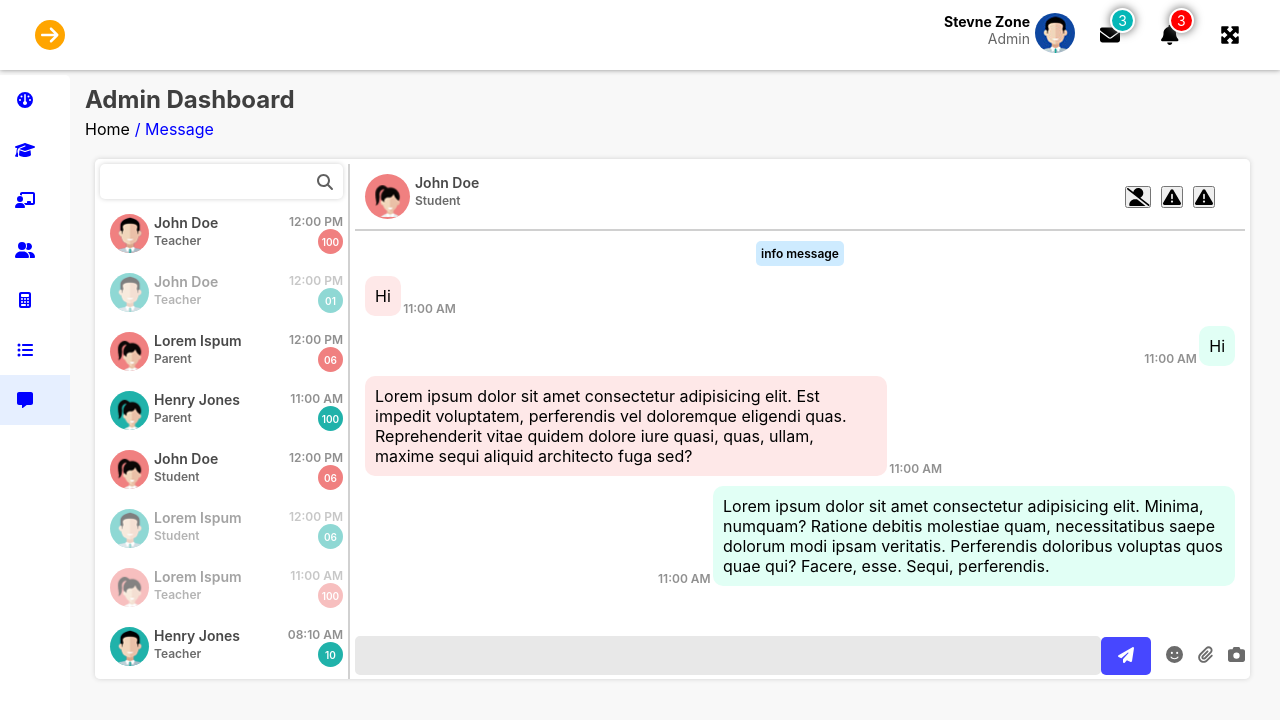
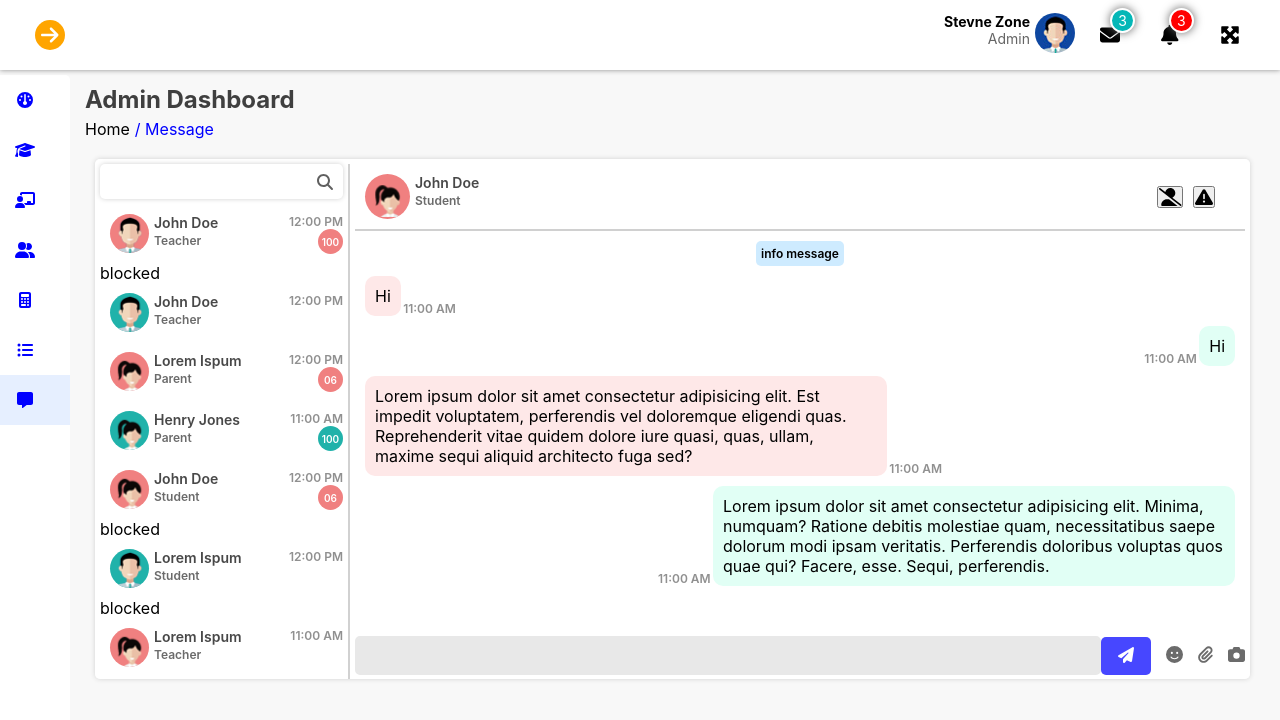
Before and after one commit to Vinoth82003/school_frontend, a React (Create React App) app: page / in a window 1280 px wide. Shown: the top 720 px of the page. Built offline with nearby package versions, Linux system fonts and the light colour scheme.

Commit message:
Adding blocked indication to the user

```diff
--- a/src/Components/Message.jsx
+++ b/src/Components/Message.jsx
@@ -46,13 +46,18 @@ const Message = () => {
 
     return contacts.map((contact, index) => {
       return (
-        <li
-          key={index}
-          className={`contact list ${
-            contact.cisBlocked ? "blocked" : "unblocked"
-          }`}
-        >
-          <div className="inner_contact">
+        <li key={index} className={`contact list `}>
+          {contact.cisBlocked ? (
+            <span className="blocked_txt">blocked</span>
+          ) : (
+            ""
+          )}
+
+          <div
+            className={`inner_contact ${
+              contact.cisBlocked ? "blocked" : "unblocked"
+            }`}
+          >
             <div className="user_profile">
               <img src={contact.cPhoto} alt="user profile" />
             </div>
@@ -62,9 +67,13 @@ const Message = () => {
             </div>
             <div className="time_count">
               <p className="time">{contact.cTimes}</p>
-              <div className="count">
-                {contact.cCounts < 10 ? "0" + contact.cCounts : contact.cCounts}
-              </div>
+              {contact.cisBlocked ? null : (
+                <div className="count">
+                  {contact.cCounts < 10
+                    ? "0" + contact.cCounts
+                    : contact.cCounts}
+                </div>
+              )}
             </div>
           </div>
         </li>
@@ -113,10 +122,6 @@ const Message = () => {
                     <button className="msg_opt">
                       <FontAwesomeIcon icon={faUserAltSlash} />
                       <span className="btn-text">block</span>
-                    </button>
-                    <button className="msg_opt">
-                      <FontAwesomeIcon icon={faExclamationTriangle} />
-                      <span className="btn-text">report</span>
                     </button>
                     <button className="msg_opt">
                       <FontAwesomeIcon icon={faExclamationTriangle} />
```
